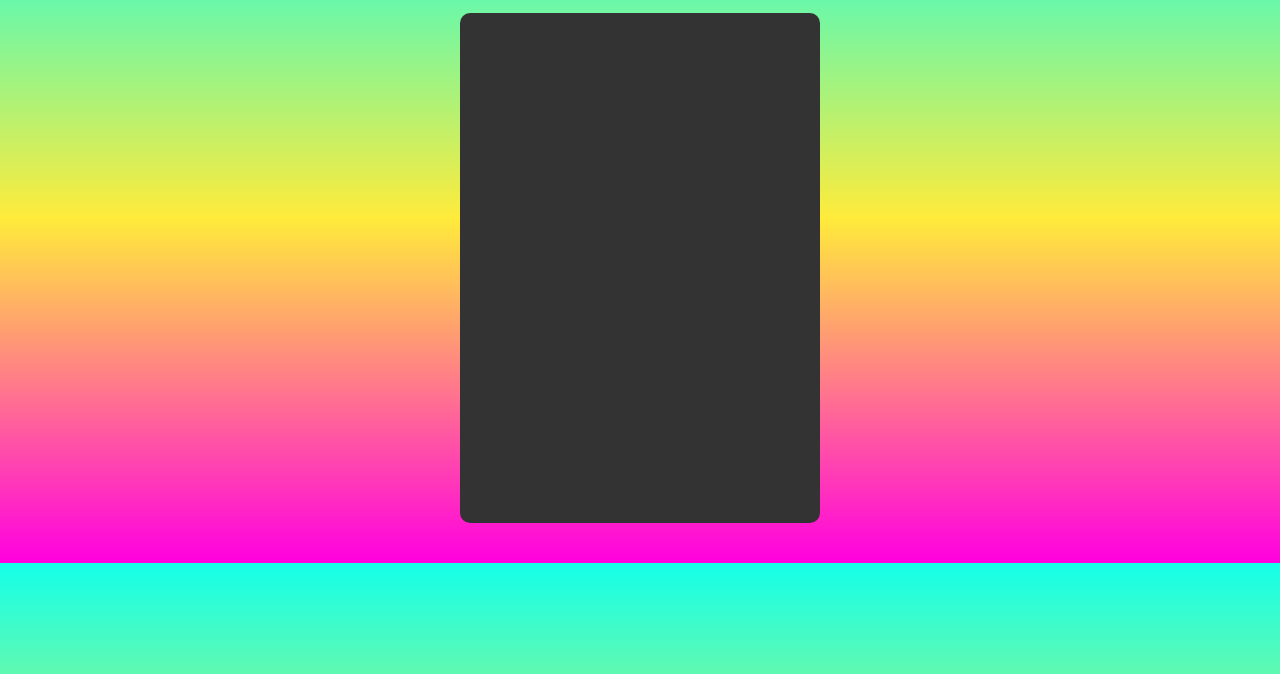
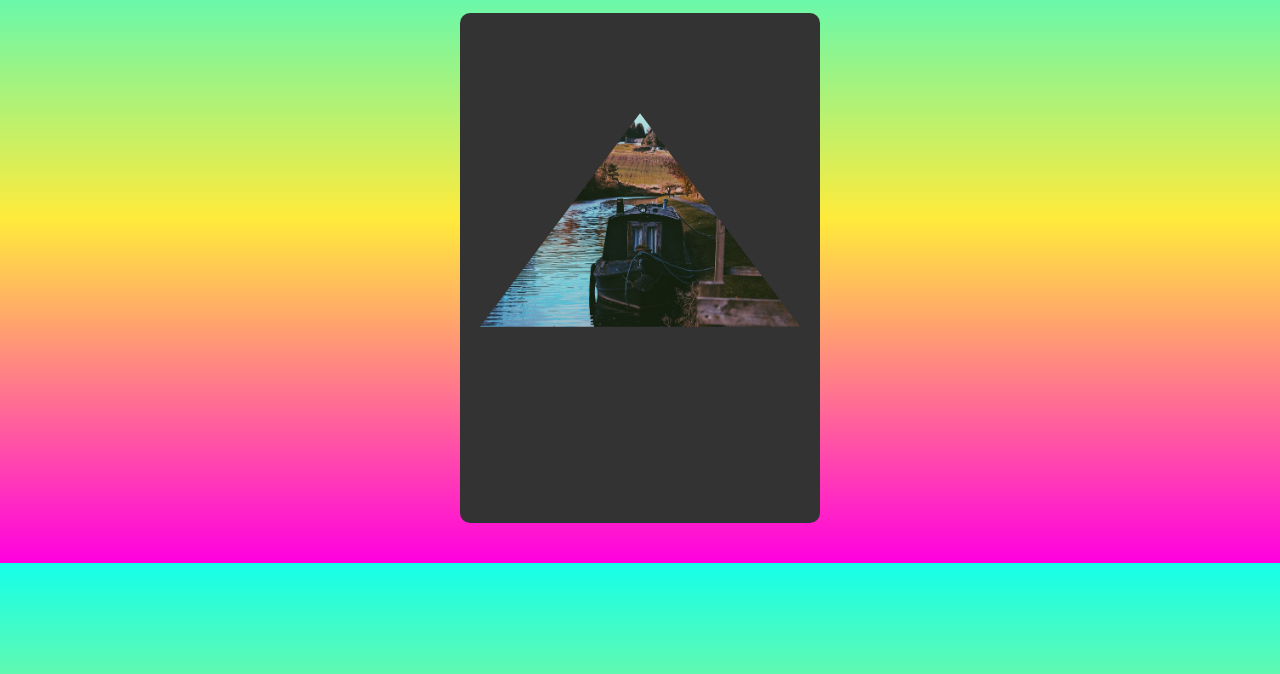
Before and after one commit to WendyLange/FChallenge2, a plain HTML site: page index.html in a window 1280 px wide. Shown: the part 126-800 px from the top of the page. Drawn offline with Linux system fonts and the light colour scheme.

Commit message:
Images added

```diff
--- a/index.html
+++ b/index.html
@@ -19,7 +19,7 @@
 		</div>
 
 		<div class="back">
-
+			<img onload="startImage()" id="img" src="images/startpicture.jpg">
 		</div>
 		<div class="space2"></div>
 
--- a/scripts/greet.js
+++ b/scripts/greet.js
@@ -1,15 +1,19 @@
-// var today = new Date ();
-// var hourNow = today.getHours();
-// var greeting;
+function displayNextImage() {
+    x = (x === images.length - 1) ? 0 : x + 1;
+    document.getElementById("img").src = images[x];
+}
 
-// if (hourNow > 18) { //6:00 pm
-//   greeting = 'Good afternoon';
-// } else if (hourNow > 12) { //12:00 pm
-//   greeting = 'Good evening';
-// } else if (hourNow > 0) { //12:00 am
-//   greeting = 'Good morning';
-// } else {
-//   greeting = 'Welcome!'; //default option
-// }
+function displayPreviousImage() {
+    x = (x <= 0) ? images.length - 1 : x - 1;
+    document.getElementById("img").src = images[x];
+}
 
-// document.getElementById("greetnow").write('<h3>' + greeting + '</h3>');
+function startImage() {
+    setInterval(displayNextImage, 2000);
+}
+
+var images = [], x = -1;
+images[0] = "images/image1.jpg";
+images[1] = "images/image2.jpg";
+images[2] = "images/image3.jpg";
+images[3] = "images/image4.jpg";
--- a/styles/stylesheet.css
+++ b/styles/stylesheet.css
@@ -81,3 +81,42 @@ body {
 	border-radius: 10px;
 
 }
+
+img {
+	max-width: 320px;
+	margin: 0 auto;
+	margin-top: 100px;
+	position: center;
+
+	-webkit-clip-path: polygon(50% 0%, 0% 100%, 100% 100%);
+	clip-path: polygon(50% 0%, 0% 100%, 100% 100%);
+}
+
+@media only screen and (max-width: 360px) {
+	.wrapper {
+		margin: 0 0 auto;
+	}
+}
+
+@media only screen and (max-width: 750px) {
+
+}
+
+
+@media only screen and (min-width: 751px) {
+
+}
+
+
+@media only screen and (min-width: 800px) {
+
+
+
+}
+
+
+@media only screen and (min-width: 1000px) {
+	.wrapper {
+		margin-left: 150px;
+		margin-right: 150px;
+	}
```
Also changed, not shown: images/image1.jpg (added), images/image2.jpg (added), images/image3.jpg (added), images/image4.jpg (added), images/startpicture.jpg (added).
